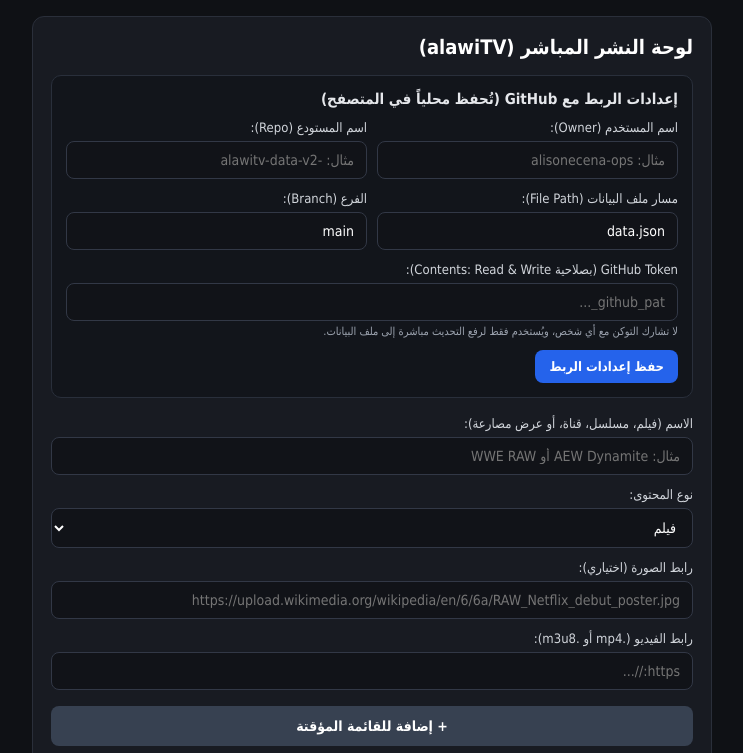
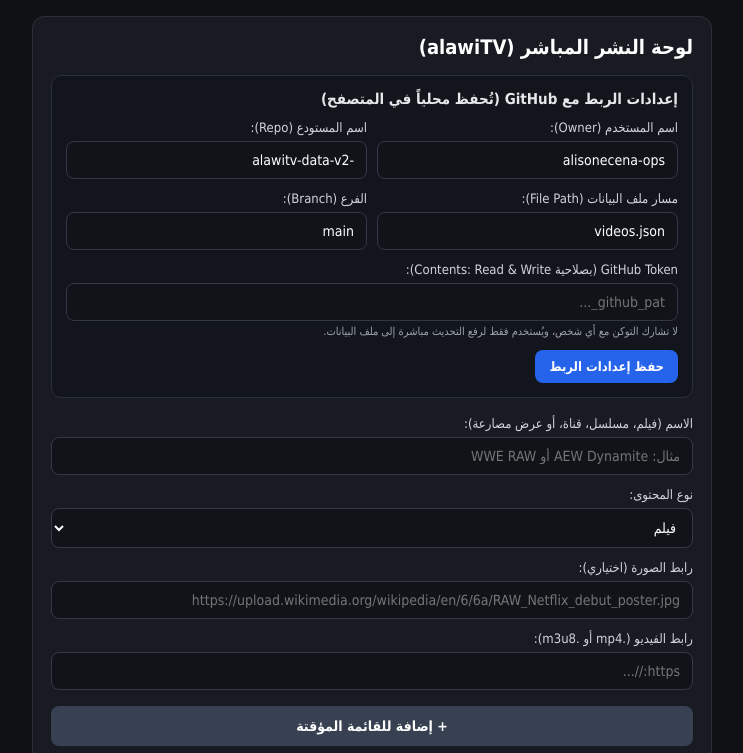
Before and after one commit to alisonecena-ops/-alawitv-data-v2, a plain HTML site: page index.html in a window 1280 px wide. Both pictures are taken after a click on the button "حفظ إعدادات الربط". Shown: the top 753 px of the page, without its empty margins (268-1011 px from the left). Drawn offline with Linux system fonts and the light colour scheme.

Commit message:
Update index.html

```diff
--- a/index.html
+++ b/index.html
@@ -199,17 +199,17 @@
       <div class="grid-2">
         <div class="field">
           <label for="ghOwner">اسم المستخدم (Owner):</label>
-          <input id="ghOwner" type="text" placeholder="مثال: alisonecena-ops" />
+          <input id="ghOwner" type="text" value="alisonecena-ops" placeholder="مثال: alisonecena-ops" />
         </div>
         <div class="field">
           <label for="ghRepo">اسم المستودع (Repo):</label>
-          <input id="ghRepo" type="text" placeholder="مثال: -alawitv-data-v2" />
+          <input id="ghRepo" type="text" value="-alawitv-data-v2" placeholder="مثال: -alawitv-data-v2" />
         </div>
       </div>
       <div class="grid-2">
         <div class="field">
           <label for="ghFile">مسار ملف البيانات (File Path):</label>
-          <input id="ghFile" type="text" value="data.json" placeholder="data.json" />
+          <input id="ghFile" type="text" value="videos.json" placeholder="videos.json" />
         </div>
         <div class="field">
           <label for="ghBranch">الفرع (Branch):</label>
@@ -290,7 +290,7 @@
       const cfg = {
         owner: document.getElementById("ghOwner").value.trim(),
         repo: document.getElementById("ghRepo").value.trim(),
-        file: document.getElementById("ghFile").value.trim() || "data.json",
+        file: document.getElementById("ghFile").value.trim() || "videos.json",
         branch: document.getElementById("ghBranch").value.trim() || "main",
         token: document.getElementById("ghToken").value.trim()
       };
@@ -302,7 +302,7 @@
       return {
         owner: document.getElementById("ghOwner").value.trim(),
         repo: document.getElementById("ghRepo").value.trim(),
-        file: (document.getElementById("ghFile").value.trim() || "data.json").replace(/^\/+/, ""),
+        file: (document.getElementById("ghFile").value.trim() || "videos.json").replace(/^\/+/, ""),
         branch: document.getElementById("ghBranch").value.trim() || "main",
         token: document.getElementById("ghToken").value.trim()
       };
@@ -427,7 +427,6 @@
         return;
       }
 
-      // إذا المستخدم كتب عنصر بالحقول ولم يضغط إضافة مؤقتة، نأخذه تلقائياً
       const formTitle = document.getElementById("title").value.trim();
       const formUrl = document.getElementById("streamUrl").value.trim();
       let newEntries = [...items];
```
